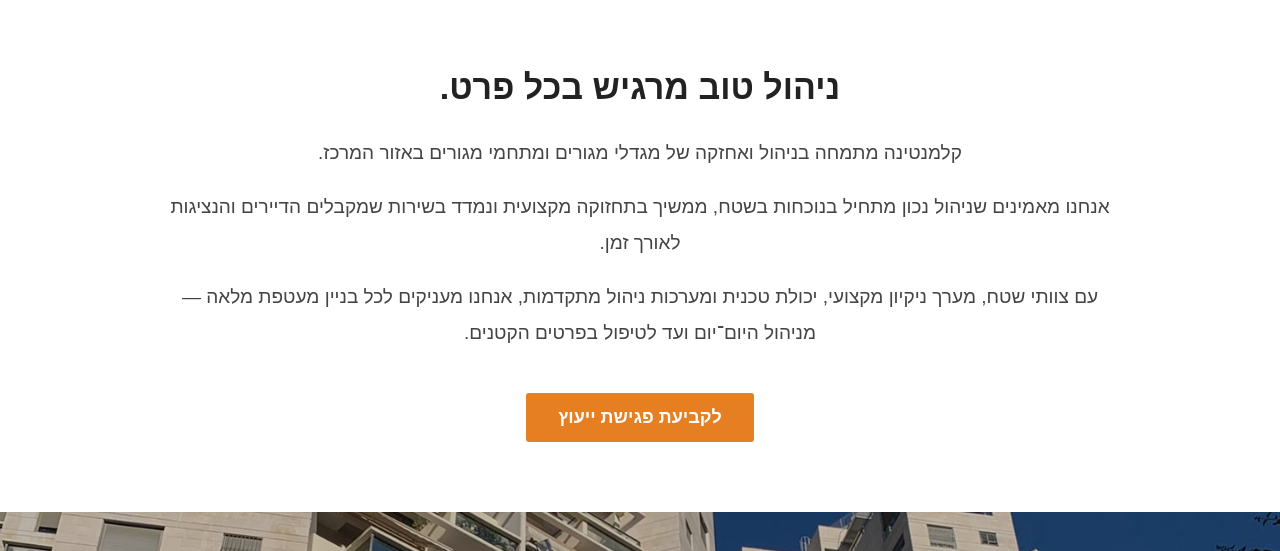
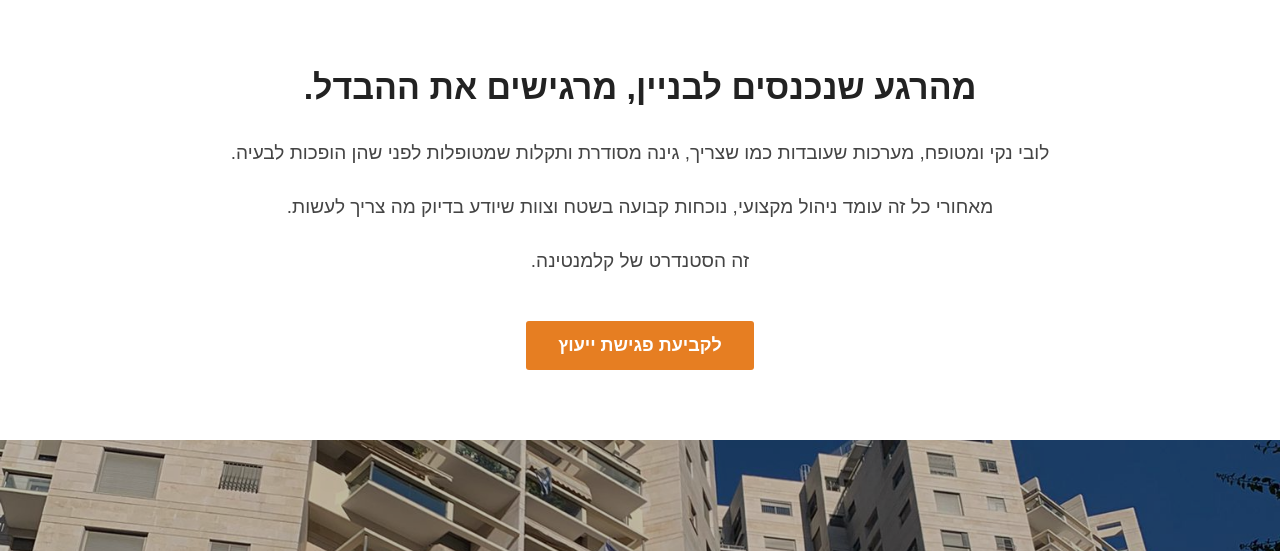
Before and after one commit to Rippleaitech/klem-website, a plain HTML site: page index.html in a window 1280 px wide. Shown: the part 592-1143 px from the top of the page. Drawn offline with Linux system fonts and the light colour scheme.

Commit message:
update website

```diff
--- a/index.html
+++ b/index.html
@@ -48,18 +48,18 @@
 
     <div class="about-container">
 
-        <h2>ניהול טוב מרגיש בכל פרט.</h2>
+        <h2>מהרגע שנכנסים לבניין, מרגישים את ההבדל.</h2>
 
         <p>
-            קלמנטינה מתמחה בניהול ואחזקה של מגדלי מגורים ומתחמי מגורים באזור המרכז.
+            לובי נקי ומטופח, מערכות שעובדות כמו שצריך, גינה מסודרת ותקלות שמטופלות לפני שהן הופכות לבעיה.
         </p>
 
         <p>
-            אנחנו מאמינים שניהול נכון מתחיל בנוכחות בשטח, ממשיך בתחזוקה מקצועית ונמדד בשירות שמקבלים הדיירים והנציגות לאורך זמן.
+            מאחורי כל זה עומד ניהול מקצועי, נוכחות קבועה בשטח וצוות שיודע בדיוק מה צריך לעשות.
         </p>
 
         <p>
-            עם צוותי שטח, מערך ניקיון מקצועי, יכולת טכנית ומערכות ניהול מתקדמות, אנחנו מעניקים לכל בניין מעטפת מלאה — מניהול היום־יום ועד לטיפול בפרטים הקטנים.
+            זה הסטנדרט של קלמנטינה.
         </p>
 
         <a href="#" class="about-button">לקביעת פגישת ייעוץ</a>
```
